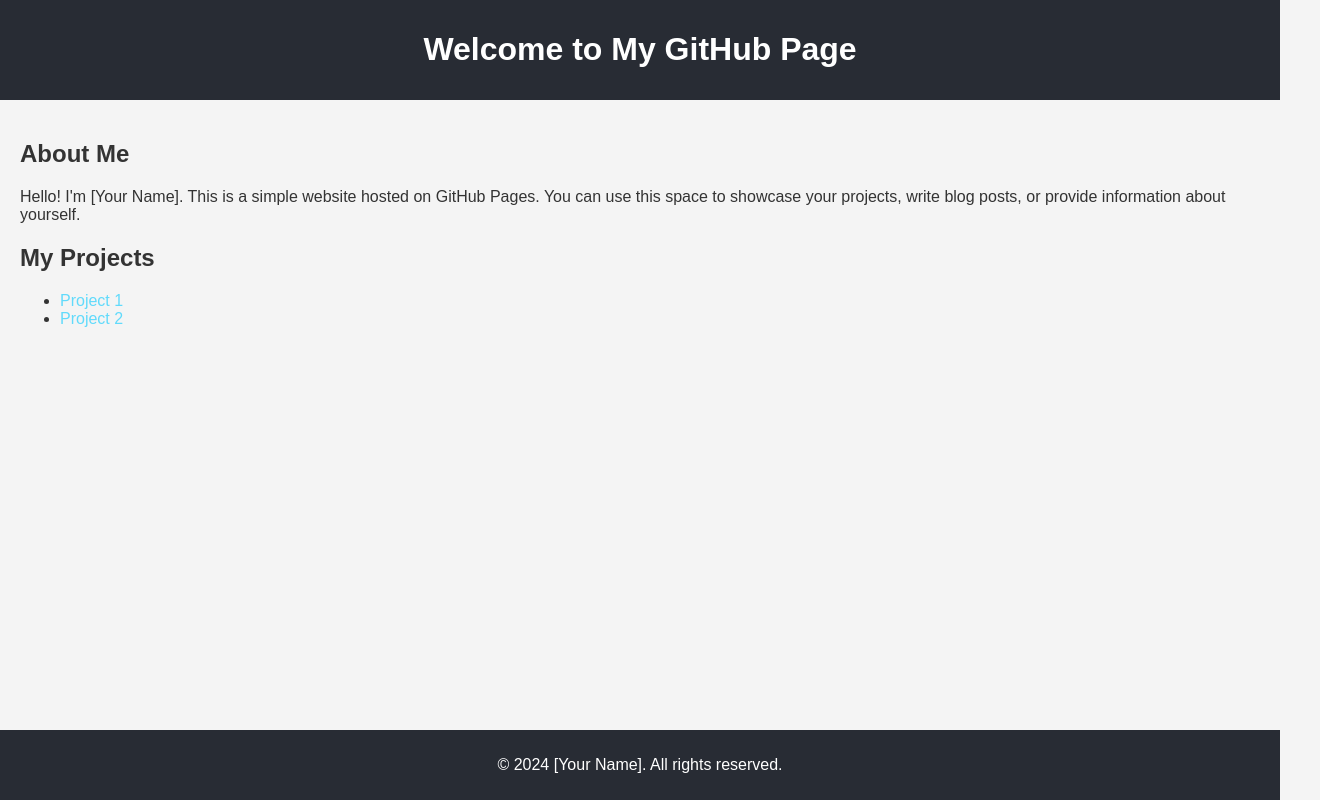
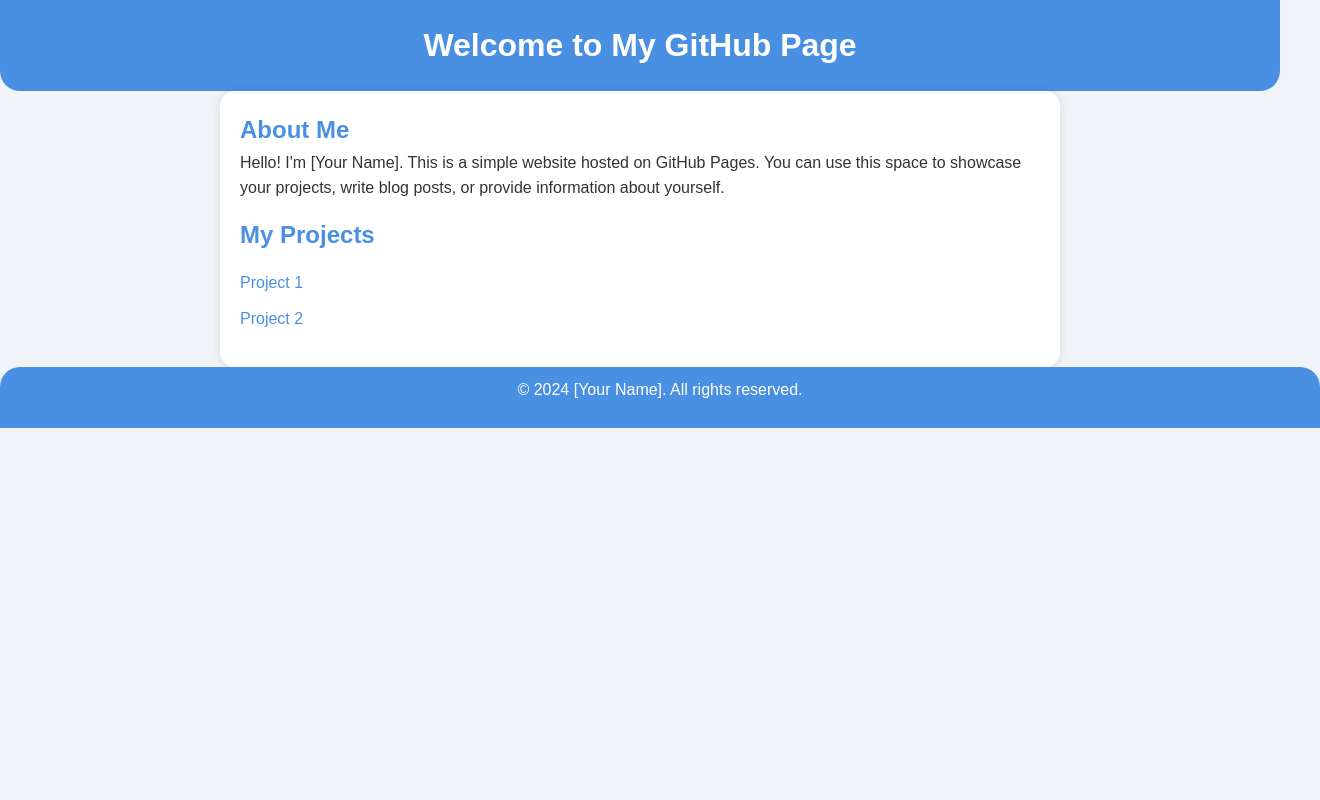
Before and after one commit to UTMakes/Nexus-Client, a plain HTML site: page index.html in a window 1280 px wide. Shown: the whole page, 1320 px wide, since content can reach past the window. Drawn offline with Linux system fonts and the light colour scheme.

Commit message:
Update index.html

```diff
--- a/index.html
+++ b/index.html
@@ -6,36 +6,68 @@
     <title>My GitHub Page</title>
     <style>
         body {
-            font-family: Arial, sans-serif;
+            font-family: 'Arial', sans-serif;
             margin: 0;
             padding: 0;
-            background-color: #f4f4f4;
+            background-color: #f0f4f8;
             color: #333;
+            line-height: 1.6;
         }
         header {
-            background-color: #282c34;
+            background-color: #4a90e2;
             color: white;
-            padding: 10px 0;
+            padding: 20px;
             text-align: center;
+            border-bottom-left-radius: 20px;
+            border-bottom-right-radius: 20px;
         }
         main {
             padding: 20px;
+            max-width: 800px;
+            margin: auto;
+            background-color: white;
+            border-radius: 15px;
+            box-shadow: 0 0 10px rgba(0, 0, 0, 0.1);
         }
         footer {
-            background-color: #282c34;
+            background-color: #4a90e2;
             color: white;
             text-align: center;
-            padding: 10px 0;
-            position: absolute;
+            padding: 10px 20px;
+            border-top-left-radius: 20px;
+            border-top-right-radius: 20px;
+            position: relative;
+            bottom: 0;
             width: 100%;
-            bottom: 0;
+        }
+        h1, h2 {
+            margin: 0;
+        }
+        h1 {
+            font-size: 2em;
+        }
+        h2 {
+            font-size: 1.5em;
+            color: #4a90e2;
+        }
+        p {
+            margin: 0 0 15px;
+        }
+        ul {
+            list-style-type: none;
+            padding: 0;
+        }
+        li {
+            margin: 10px 0;
         }
         a {
-            color: #61dafb;
+            color: #4a90e2;
             text-decoration: none;
+            border-bottom: 2px solid transparent;
+            transition: border-color 0.3s ease;
         }
         a:hover {
-            text-decoration: underline;
+            border-bottom: 2px solid #4a90e2;
         }
     </style>
 </head>
```
